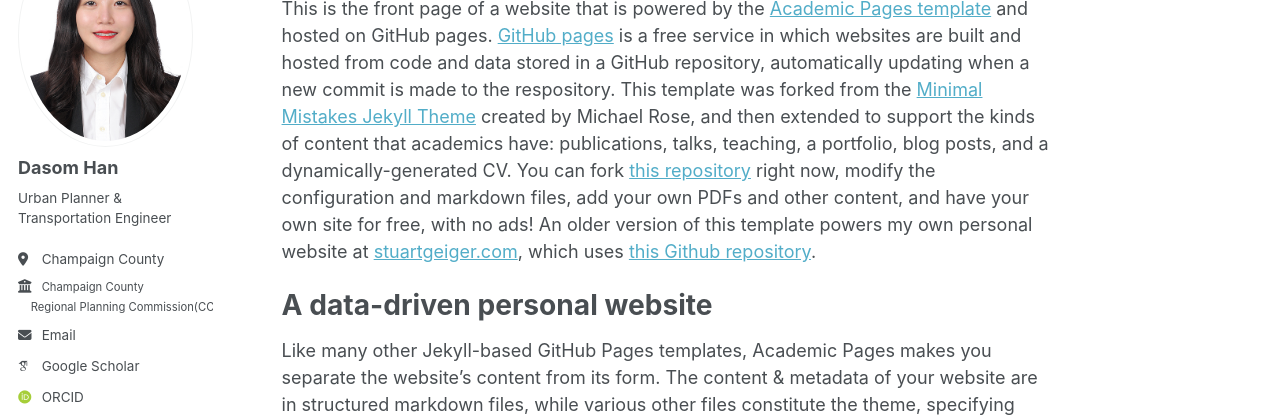
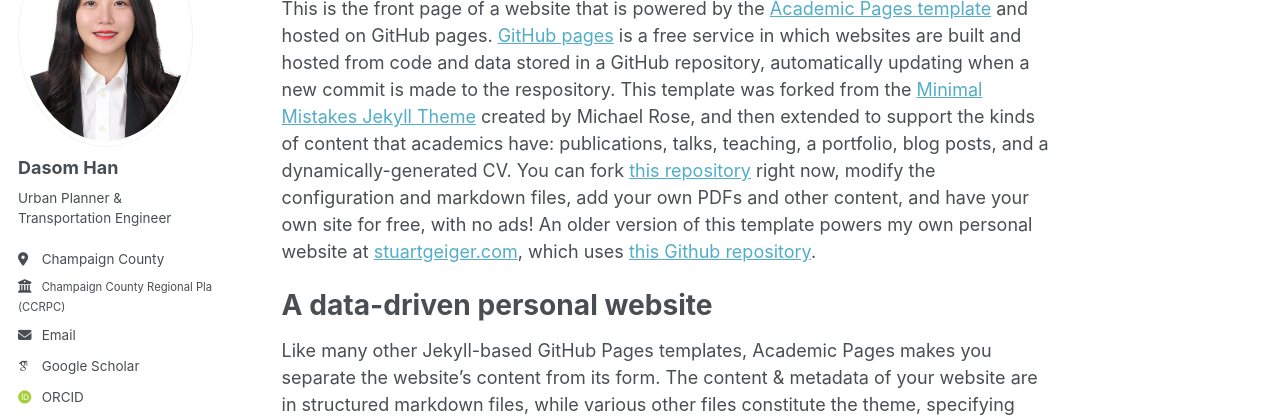
Before and after one commit to dasomh/dasomh.github.io, a Jekyll site: the page built from _pages/about.md, in a window 1280 px wide. Shown: the part 181-598 px from the top of the page. Built offline with Jekyll 4.4.1, drawn with Linux system fonts in a browser that asks for light colours; some web fonts are replaced.

Commit message:
Update _config.yml

```diff
--- a/_config.yml
+++ b/_config.yml
@@ -26,7 +26,7 @@ author:
   pronouns         : # URL
   bio              : "Urban Planner & Transportation Engineer"
   location         : "Champaign County"
-  employer         : "<span style='font-size: smaller;'>Champaign County <br>&nbsp;&nbsp;&nbsp; Regional Planning Commission(CCRPC)</span>"
+  employer         : "<span style='font-size: smaller;'>Champaign County Regional Planning Commission<br>(CCRPC)</span>"
 
   uri              : # URL
   email            : "dsh12177@gmail.com"
```
